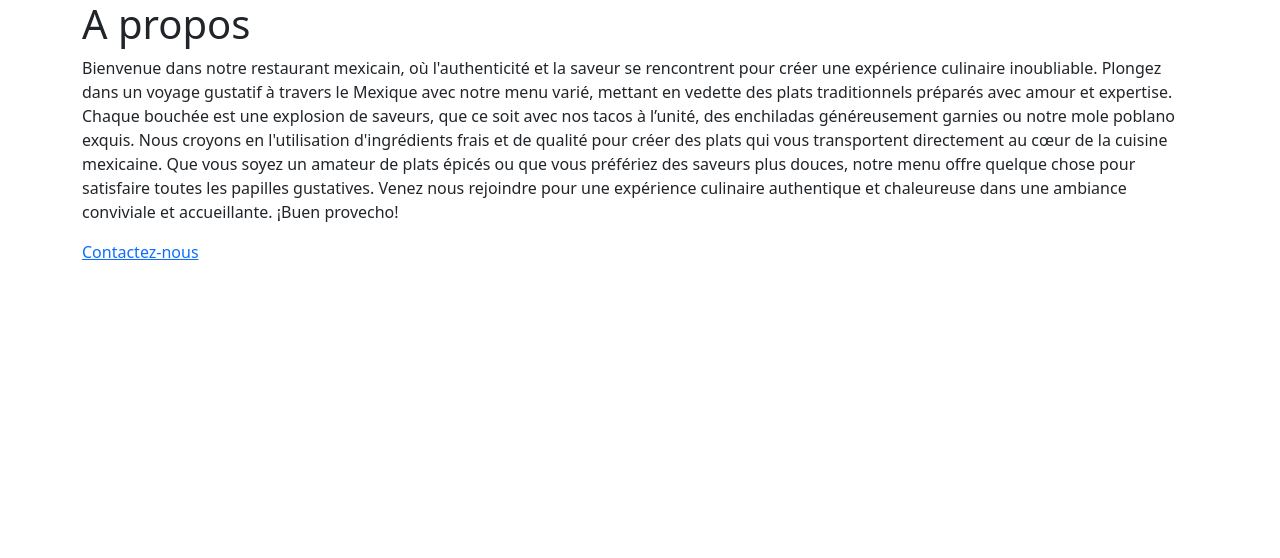
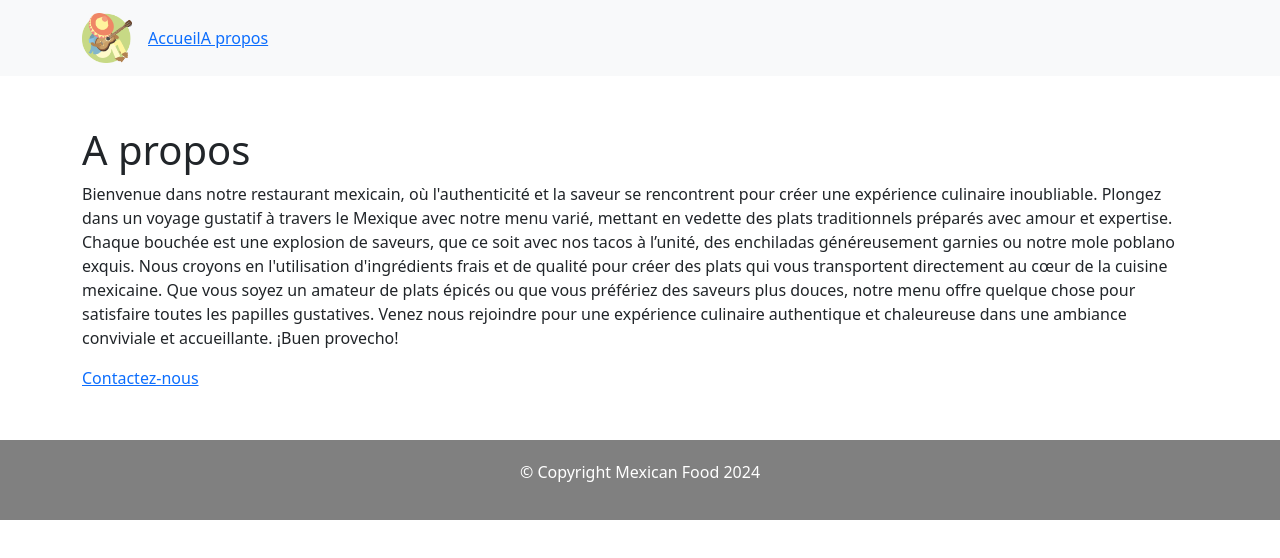
Before and after one commit to AlexisTISSIER/my-app, a React (Create React App) app: page /about in a window 1280 px wide. Shown: the top 558 px of the page. Built offline with nearby package versions, Linux system fonts and the light colour scheme.

Commit message:
correction layout home

```diff
--- a/src/App.js
+++ b/src/App.js
@@ -4,15 +4,18 @@ import Home from './pages/Home';
 import Dishdetails from './pages/Dishdetails';
 import NotFound from './components/NotFound';
 import About from './pages/About';
+import Layout from './components/Layout';
 
 function App() {
   return (
       <div className="App">
         <Routes>
-          <Route path="/" element={<Home />} />
-          <Route path="/plat/:slug" element={<Dishdetails />} />
-          <Route path="/about" element={<About />} />
-          <Route path="*" element={<NotFound />} />
+          <Route element={<Layout/>}>
+            <Route path="/" element={<Home />} />
+            <Route path="/plat/:slug" element={<Dishdetails />} />
+            <Route path="/about" element={<About />} />
+            <Route path="*" element={<NotFound />} />
+          </Route>
         </Routes>
       </div>
   );
--- a/src/pages/Home.jsx
+++ b/src/pages/Home.jsx
@@ -7,7 +7,6 @@ import Header from '../components/Header';
 const Home = () => {
   return (
     <div>
-      <Header /> {}
       <Container>
         <Row>
           <Col>
```
